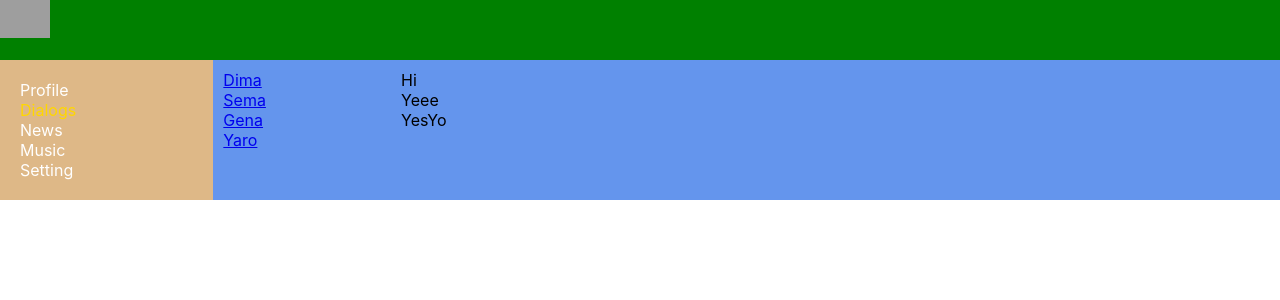
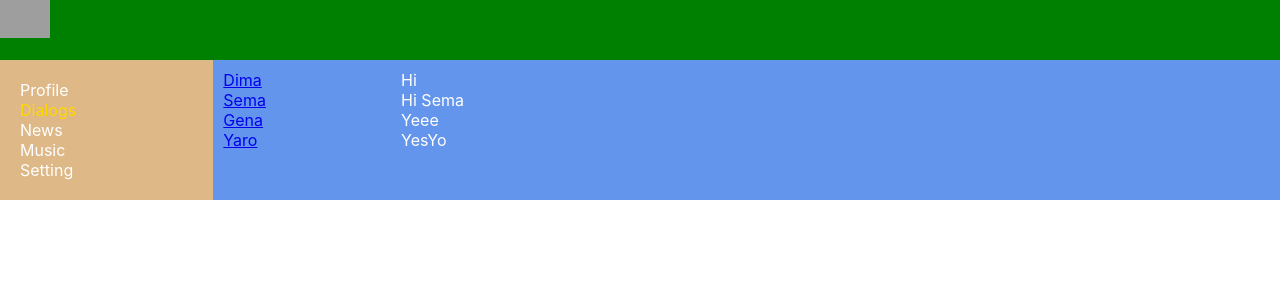
Before and after one commit to YaromirKo/react_start, a React (Create React App) app: page /dialogs in a window 1280 px wide. Shown: the top 300 px of the page. Built offline with nearby package versions, Linux system fonts and the light colour scheme; grey boxes are pictures that could not be loaded.

Commit message:
small old code changes

```diff
--- a/src/components/Dialogs/Dialogs.jsx
+++ b/src/components/Dialogs/Dialogs.jsx
@@ -17,18 +17,33 @@ const MessagesItem = (props) => {
 };
 
 const Dialogs = (props) => {
+// eslint-disable-next-line
+    let dialogsData = [
+        { id: 1, name: 'Dima' },
+        { id: 2, name: 'Sema' },
+        { id: 3, name: 'Gena' },
+        { id: 4, name: 'Yaro' }
+    ];
+
+    let dialogsElements = dialogsData.map( dialog => <DialogItem name={dialog.name} id={dialog.id}/>);
+
+    // eslint-disable-next-line
+    let messagesData = [
+        { id: 1, message: 'Hi' },
+        { id: 2, message: 'Hi Sema' },
+        { id: 3, message: 'Yeee' },
+        { id: 4, message: 'YesYo' }
+    ];
+
+    let messagesElements = messagesData.map(message => <MessagesItem message={message.message} />);
+
     return (
         <div className={s.dialogs}>
             <div className={s.dialogsItems}>
-             <DialogItem name="Dima" id="1"/>
-             <DialogItem name="Sema" id="2"/>
-             <DialogItem name="Gena" id="3"/>
-             <DialogItem name="Yaro" id="4"/>
+                { dialogsElements }
             </div>
             <div className={s.messages}>
-              <MessagesItem message="Hi"/>
-              <MessagesItem message="Yeee"/>
-              <MessagesItem message="YesYo"/>
+                { messagesElements }
             </div>
         </div>
     )
--- a/src/components/Dialogs/Dialogs.module.css
+++ b/src/components/Dialogs/Dialogs.module.css
@@ -12,5 +12,5 @@
     padding: 10px;
 }
 .message {
-
+    color: white;
 }
--- a/src/components/Profile/MyPosts/MyPosts.jsx
+++ b/src/components/Profile/MyPosts/MyPosts.jsx
@@ -4,12 +4,22 @@ import s from './MyPosts.module.css';
 
 
 const MyPosts = () => {
+
+    // eslint-disable-next-line
+    let postData = [
+        { id: 1, message: 'Hi,...', likeCount: 12 },
+        { id: 2, message: 'Normal', likeCount: 1 }
+    ];
+
+    let postsElements = postData.map(post => <Post message={post.message} likesCount={post.likeCount}/>);
+
     return (
         <div className={s.postsBlock}>
             <textarea/>
             <button>add post</button>
-            <Post message='Hi,...'/>
-            <Post message='Normal'/>
+            <div className={s.posts}>
+                {postsElements}
+            </div>
         </div>
     )
 };
```
Lines whose indentation alone changed are shown as unchanged.
